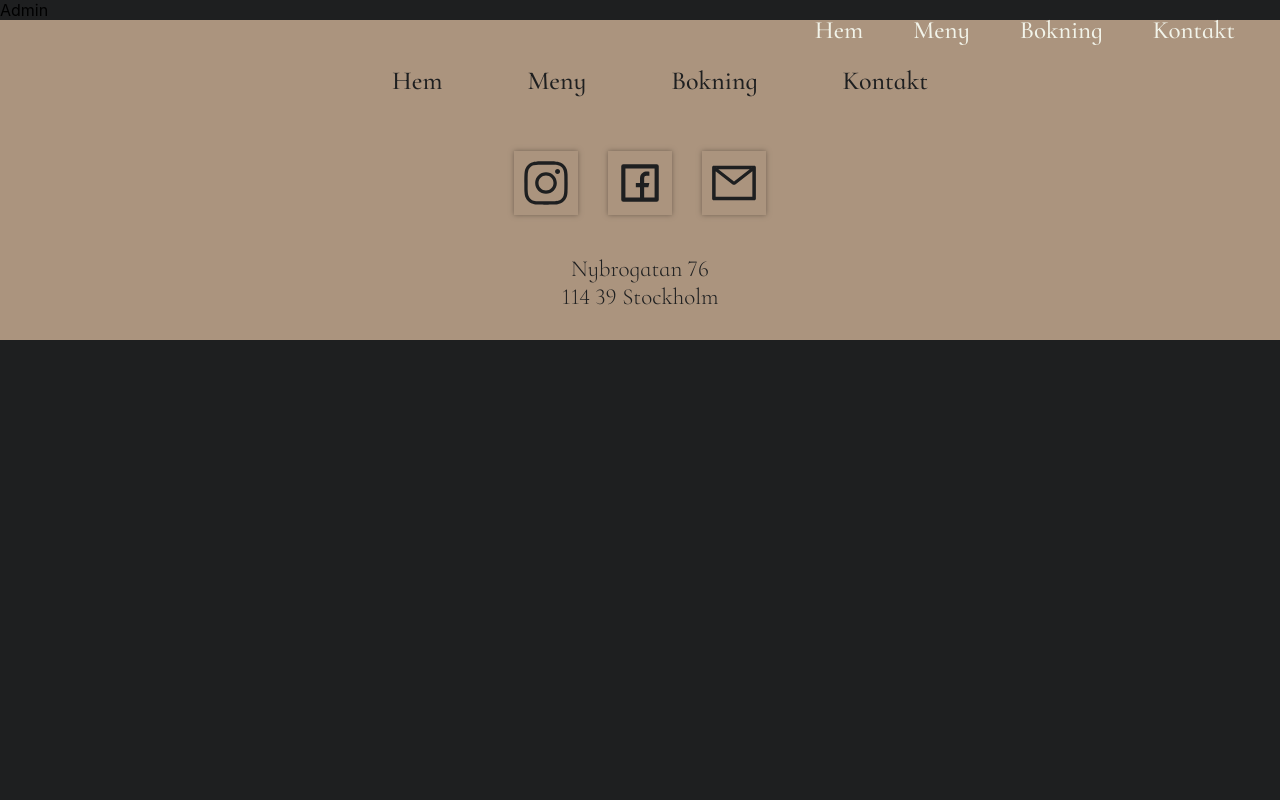
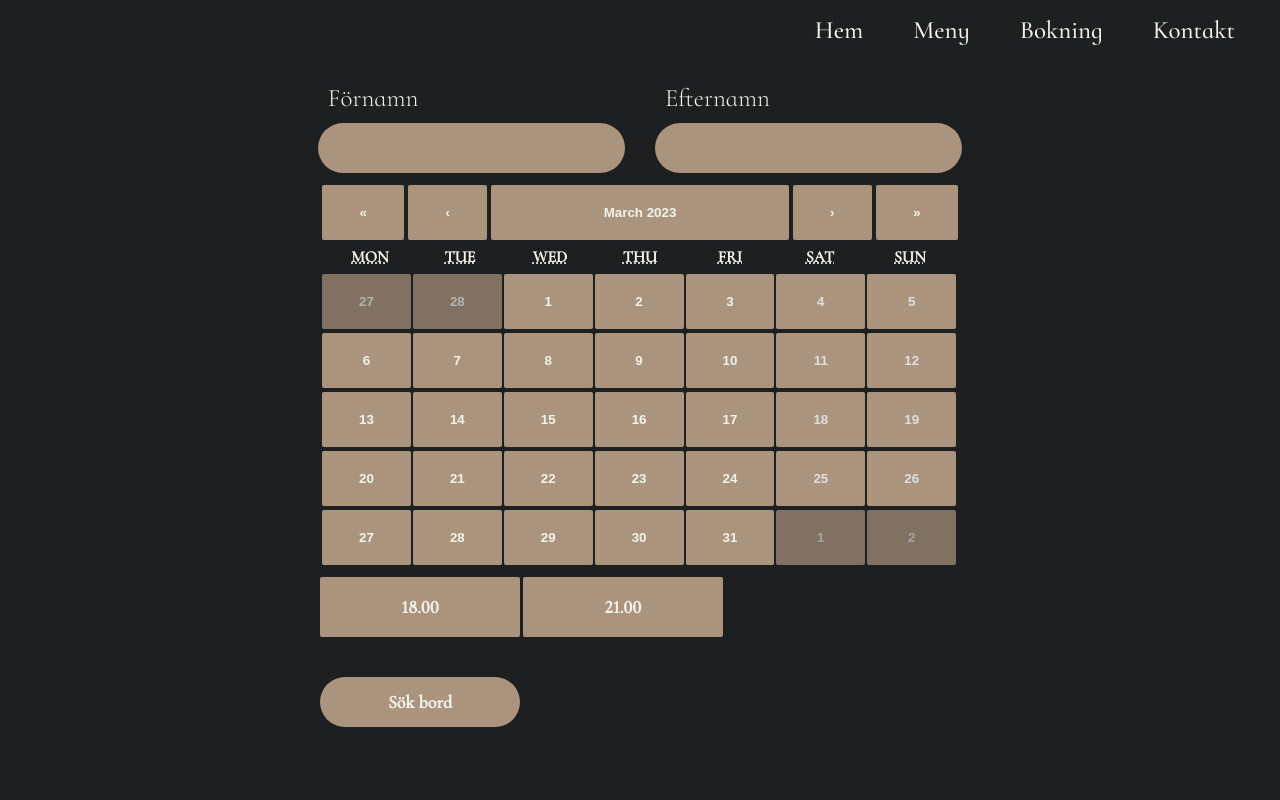
Before and after one commit to idadanielsson/Restaurant, a React (Create React App) app: page /admin in a window 1280 px wide. Shown: the top 800 px of the page. Built offline with nearby package versions, Linux system fonts and the light colour scheme.

Commit message:
Added admin

```diff
--- a/src/components/restaurant/admin/Admin.tsx
+++ b/src/components/restaurant/admin/Admin.tsx
@@ -1,5 +1,41 @@
+import { ChangeEvent, createContext, useContext, useState } from "react";
+import { Outlet } from "react-router-dom";
+import { IAdminContext } from "../../../models/IAdminContext";
+import { IBooking } from "../../../models/IBooking";
+import { BookingContext } from "../booking/Booking";
+
+export const AdminContext = createContext<IAdminContext>({
+  handleName: () => {},
+  formattedDate: "",
+  firstName: "",
+  handleDate: () => {},
+});
+
 export const Admin = () => {
-    return(
-        <>Admin</>
-    )
-}
+  const [firstName, setFirstName] = useState("");
+  const [selectedBookings, setSelectedBookings] = useState<IBooking[]>([]);
+  const [formattedDate, setFormattedDate] = useState("");
+
+  const handleName = (e: ChangeEvent<HTMLInputElement>) => {
+    setFirstName(e.target.value);
+  };
+
+  const handleDate = (date: Date) => {
+    const year = date.getFullYear();
+    const month = (date.getMonth() + 1).toString().padStart(2, "0");
+    const day = date.getDate().toString().padStart(2, "0");
+    const formattedDate = `${year}-${month}-${day}`;
+    setFormattedDate(formattedDate);
+  };
+  console.log(formattedDate);
+
+  return (
+    <>
+      <AdminContext.Provider
+        value={{ handleName, firstName, formattedDate, handleDate }}
+      >
+        <Outlet />
+      </AdminContext.Provider>
+    </>
+  );
+};
--- a/src/components/restaurant/admin/adminSearch/AdminSearch.tsx
+++ b/src/components/restaurant/admin/adminSearch/AdminSearch.tsx
@@ -1,5 +1,63 @@
+import { useContext, useState } from "react";
+import { IBooking } from "../../../../models/IBooking";
+import { Button1, TimesButton } from "../../../styled/Buttons";
+import { BookingFormHeading } from "../../../styled/Headings";
+import { Input } from "../../../styled/Inputs";
+import {
+  BookingWrapper,
+  CalendarWrapper,
+  FormWrapper,
+  InputWrapper,
+  SearchTableButtonWrapper,
+  SearchTableTimesWrapper,
+} from "../../../styled/Wrappers";
+import { Calendar } from "react-calendar";
+import { BLUE, CHAMPAGNE } from "../../../styled/Colors";
+import { AdminContext } from "../Admin";
+import { getBookings } from "../../../../services/RestaurantService";
+
 export const AdminSearch = () => {
-    return(
-        <>AdminSearch</>
-    )
-}
+  const { handleName, firstName, handleDate, formattedDate } =
+    useContext(AdminContext);
+
+  //   const [searchBooking, setSearchBooking] = useState<IBooking>();
+
+  const handleTime = () => {};
+
+  const getBookings = async () => {
+    const bookings = await getBookings();
+    console.log(bookings);
+  };
+
+  return (
+    <BookingWrapper>
+      <FormWrapper>
+        <InputWrapper>
+          <BookingFormHeading>Förnamn</BookingFormHeading>
+          <Input onChange={handleName} type="text" name="name"></Input>
+        </InputWrapper>
+        <InputWrapper>
+          <BookingFormHeading>Efternamn</BookingFormHeading>
+          <Input type="text" name="lastname"></Input>
+        </InputWrapper>
+      </FormWrapper>
+
+      <CalendarWrapper>
+        <Calendar onClickDay={handleDate} />
+      </CalendarWrapper>
+      <SearchTableTimesWrapper>
+        <TimesButton height="60px" width="200px">
+          18.00
+        </TimesButton>
+        <TimesButton height="60px" width="200px">
+          21.00
+        </TimesButton>
+      </SearchTableTimesWrapper>
+      <SearchTableButtonWrapper>
+        <Button1 onClick={getBookings} height="50px" width="200px">
+          Sök bord
+        </Button1>
+      </SearchTableButtonWrapper>
+    </BookingWrapper>
+  );
+};
--- /dev/null
+++ b/src/models/IAdminContext.ts
@@ -0,0 +1,8 @@
+import { ChangeEvent } from "react";
+
+export interface IAdminContext {
+  firstName: string;
+  handleName(e: ChangeEvent<HTMLInputElement>): void;
+  handleDate(date: Date): void;
+  formattedDate: string;
+}
--- a/src/router.tsx
+++ b/src/router.tsx
@@ -2,6 +2,7 @@ import { createBrowserRouter, Form } from "react-router-dom";
 import App from "./App";
 import { Contact } from "./components/contact/Contaxt";
 import { Admin } from "./components/restaurant/admin/Admin";
+import { AdminSearch } from "./components/restaurant/admin/adminSearch/AdminSearch";
 import { Booking } from "./components/restaurant/booking/Booking";
 import { CustomerForm } from "./components/restaurant/booking/form/CustomerForm";
 import { TableSearch } from "./components/restaurant/booking/tableSearch/TableSearch";
@@ -46,6 +47,13 @@ export const router = createBrowserRouter([
       {
         path: "/admin",
         element: <Admin />,
+        children: [
+          {
+            path: "/admin",
+            element: <AdminSearch />,
+            index: true,
+          },
+        ],
       },
       {
         path: "/contact",
--- a/src/services/RestaurantService.ts
+++ b/src/services/RestaurantService.ts
@@ -26,3 +26,9 @@ export const createBooking = async (booking: IBooking) => {
   let response = await axios.post(`${API}/booking/create`, booking);
   return response.data;
 };
+
+export const customerId = async () => {
+  let response = await axios.get(`${API}/customer/${restaurantID}`);
+
+  return response.data;
+};
```
